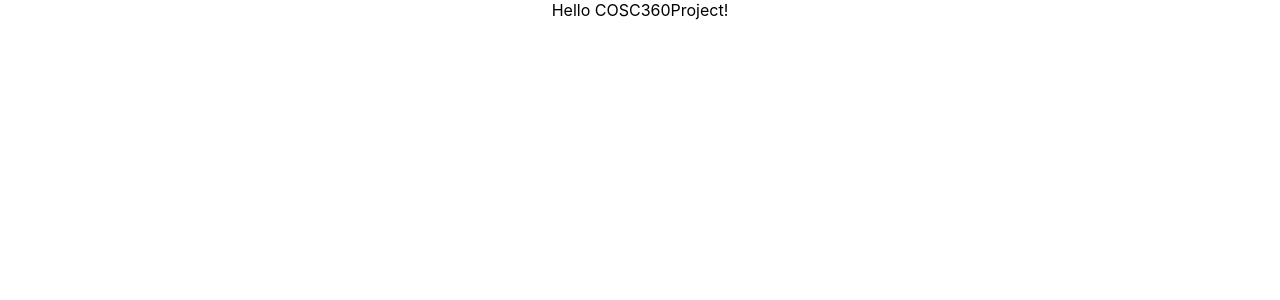
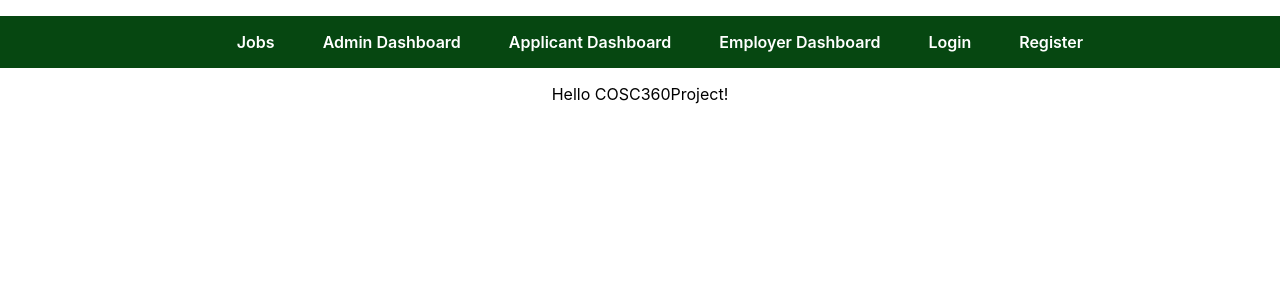
Before and after one commit to bradapc/cosc360project, a React (Create React App) app in the folder frontend/: page / in a window 1280 px wide. Shown: the top 300 px of the page. Built offline with nearby package versions, Linux system fonts and the light colour scheme.

Commit message:
Created Navbar component

```diff
--- a/frontend/src/App.js
+++ b/frontend/src/App.js
@@ -1,8 +1,10 @@
 import './App.css';
+import Navbar from './components/Navbar';
 
 function App() {
   return (
     <div className="App">
+      <Navbar />
       Hello COSC360Project!
     </div>
   );
--- /dev/null
+++ b/frontend/src/components/Navbar.js
@@ -0,0 +1,19 @@
+import React from 'react'
+import '../css/Navbar.css'
+
+const Navbar = () => {
+  return (
+    <div className="navbar">
+      <ul>
+        <li>Jobs</li>
+        <li>Admin Dashboard</li>
+        <li>Applicant Dashboard</li>
+        <li>Employer Dashboard</li>
+        <li>Login</li>
+        <li>Register</li>
+      </ul>
+    </div>
+  )
+}
+
+export default Navbar
--- /dev/null
+++ b/frontend/src/css/Navbar.css
@@ -0,0 +1,21 @@
+.navbar ul {
+    list-style: none;
+    display: flex;
+    justify-content: center;
+    align-items: center;
+    gap: 16px;
+    background-color: #064711;
+    color: white;
+    font-weight: 600;
+    user-select: none;
+
+}
+
+.navbar li {
+    cursor: pointer;
+    padding: 16px;
+}
+
+.navbar li:hover {
+    background-color: green;
+}
```
